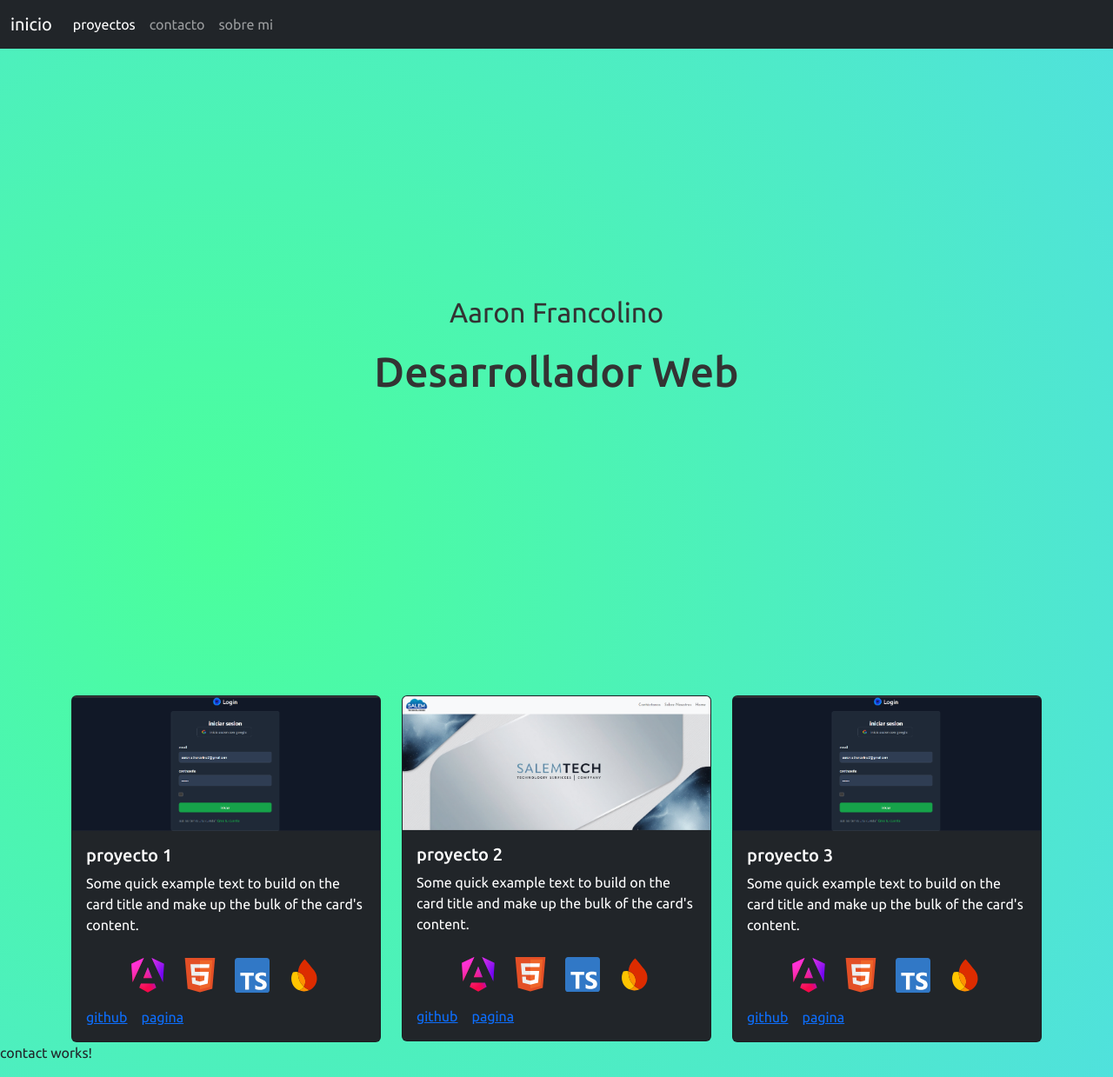
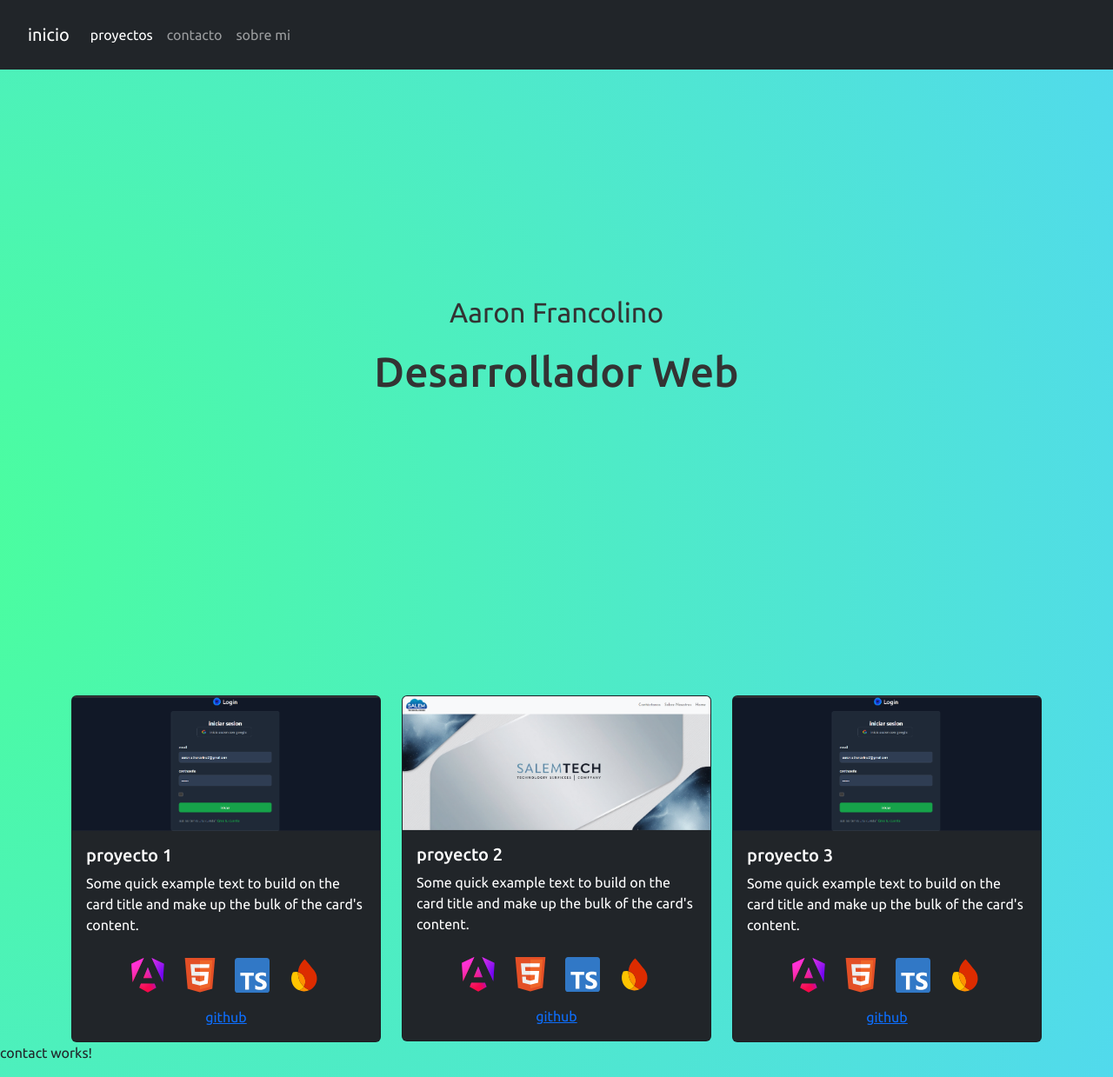
Before and after one commit to aaron2494/portfolio, an Angular app in the folder portfolio/: page / in a window 1280 px wide. Shown: the whole page at 87% size. Built offline with nearby package versions, Linux system fonts and the light colour scheme.

Commit message:
navbar styles and proyect

```diff
--- a/portfolio/src/app/components/navbar/navbar.component.html
+++ b/portfolio/src/app/components/navbar/navbar.component.html
@@ -1,5 +1,5 @@
 
-  <nav class="navbar navbar-dark bg-dark navbar-expand-lg ">
+  <nav class="navbar navbar-dark bg-dark navbar-expand-lg  "[ngClass]="{'scrolled': isScrolled}">
     <div class="container-fluid">
       <a class="navbar-brand" href="#" (click)="scrollToSection('inicio')">inicio</a>
       <button class="navbar-toggler" type="button" data-bs-toggle="collapse" data-bs-target="#navbarNav" aria-controls="navbarNav" aria-expanded="false" aria-label="Toggle navigation">
--- a/portfolio/src/app/components/navbar/navbar.component.scss
+++ b/portfolio/src/app/components/navbar/navbar.component.scss
@@ -2,4 +2,11 @@
     position: fixed;
     width: 100%;
     z-index: 1000;
+    transition: all 0.3s ease;
+    padding: 20px;
+
+    &.scrolled {
+      padding: 10px;
+
+    }
   }
--- a/portfolio/src/app/components/navbar/navbar.component.ts
+++ b/portfolio/src/app/components/navbar/navbar.component.ts
@@ -1,17 +1,26 @@
-import { Component, inject } from '@angular/core';
+import { NgClass } from '@angular/common';
+import { Component, HostListener, inject } from '@angular/core';
 import { Router } from '@angular/router';
 
 @Component({
   selector: 'app-navbar',
   standalone: true,
-  imports: [],
+  imports: [NgClass],
   templateUrl: './navbar.component.html',
   styleUrl: './navbar.component.scss'
 })
 export class NavbarComponent {
   private router =inject(Router)
-  constructor(){
+  isScrolled = false;
 
+  @HostListener('window:scroll', [])
+  onWindowScroll() {
+    // Verificamos si el usuario ha hecho scroll más de 50px
+    if (window.pageYOffset > 50) {
+      this.isScrolled = true;
+    } else {
+      this.isScrolled = false;
+    }
   }
   scrollToSection(section: string): void {
     // Navega a la ruta principal y al fragmento, si es necesario
--- a/portfolio/src/app/components/proyects/proyects.component.html
+++ b/portfolio/src/app/components/proyects/proyects.component.html
@@ -1,6 +1,7 @@
   <div class="container">
       <div class="row">
         <div class="col-md-4">
+          <a href="https://tulink.com" class="card-link-wrapper" style="text-decoration: none; color: inherit;">
           <div class="card bg-dark" id="proyectos" >
             <img src="../../../assets/Captura de pantalla 2024-09-20 132138.png" class="card-img-top" alt="...">
             <div class="card-body">
@@ -21,12 +22,14 @@
             </div>
             <div class="card-body">
               <a href="#" class="card-link">github</a>
-            <a href="#" class="card-link">pagina</a>
+
             </div>
           </div>
+          </a>
         </div>
 
       <div class="col-md-4">
+        <a href="https://www.instagram.com" class="card-link-wrapper" style="text-decoration: none; color: inherit;">
         <div class="card bg-dark" >
           <img src="../../../assets/Captura de pantalla 2024-09-20 132049.png" class="card-img-top" alt="...">
           <div class="card-body">
@@ -47,12 +50,13 @@
           </div>
           <div class="card-body">
             <a href="#" class="card-link">github</a>
-            <a href="#" class="card-link">pagina</a>
           </div>
         </div>
+        </a>
       </div>
 
       <div class="col-md-4">
+        <a href="https://tulink.com" class="card-link-wrapper" style="text-decoration: none; color: inherit;">
         <div class="card bg-dark" >
           <img src="../../../assets/Captura de pantalla 2024-09-20 132138.png" class="card-img-top" alt="...">
           <div class="card-body">
@@ -73,9 +77,9 @@
           </div>
           <div class="card-body">
             <a href="#" class="card-link">github</a>
-            <a href="#" class="card-link">pagina</a>
+          </div>
+        </div>
+        </a>
       </div>
     </div>
   </div>
-    </div>
-  </div>
--- a/portfolio/src/app/components/proyects/proyects.component.scss
+++ b/portfolio/src/app/components/proyects/proyects.component.scss
@@ -15,3 +15,34 @@ h5 ,p, li{
   svg:hover {
     transform: scale(1.2); /* Efecto de hover para ampliar ligeramente los íconos */
   }
+  a{
+    display: flex;
+    justify-content: center;
+  }
+  @keyframes fadeIn {
+    0% {
+      opacity: 0;
+      transform: translateY(20px);
+    }
+    100% {
+      opacity: 1;
+      transform: translateY(0);
+    }
+  }
+
+  .card {
+    opacity: 0;
+    animation: fadeIn 3s ease forwards; /* Duración de la animación */
+  }
+
+  .card:nth-child(1) {
+    animation-delay: 1s; /* Primer card */
+  }
+
+  .card:nth-child(2) {
+    animation-delay: 2s; /* Segundo card */
+  }
+
+  .card:nth-child(3) {
+    animation-delay: 3s; /* Tercer card */
+  }
```
Also changed, not shown: portfolio/src/app/components/proyects/proyects.component.ts (+6 -5 lines), portfolio/src/styles.scss (line endings or trailing spaces). Lines whose indentation alone changed are shown as unchanged.
